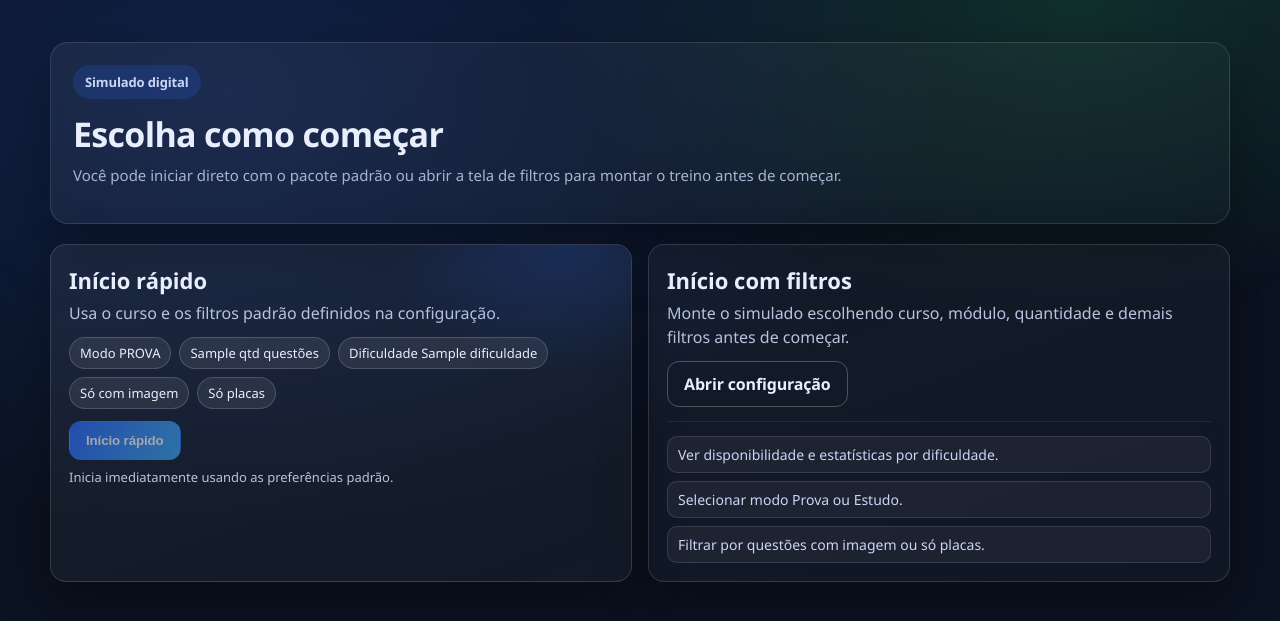
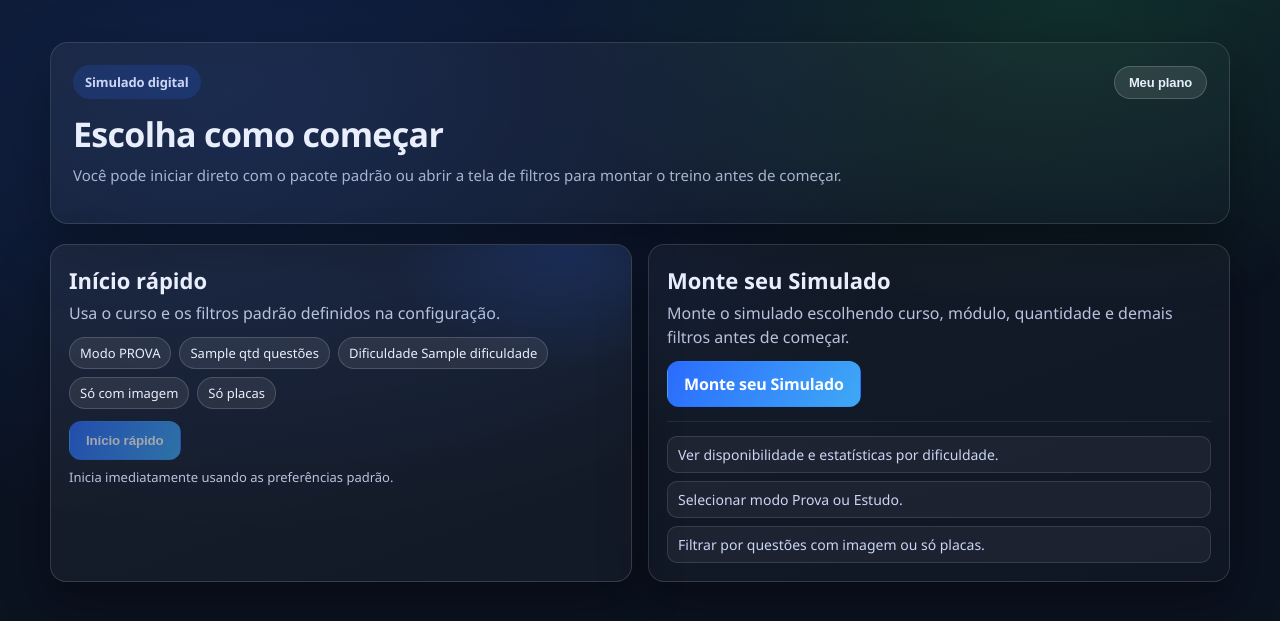
Before and after one commit to AlexBrazil/banco_provas_senatran, a Django app: template banco_questoes/templates/simulado/inicio.html in a window 1280 px wide. Shown: the top 621 px of the page. Run offline with Django 5.2, Linux system fonts and the light colour scheme; the template is opened without the code that fills it: most values are stand-ins (such as "Sample title", 1, 10 or a date in 2020); parts of the project's set-up code (start-up, migrations or seed data) failed here and were passed over.

Commit message:
Organizando a UI

```diff
--- a/banco_questoes/templates/simulado/config.html
+++ b/banco_questoes/templates/simulado/config.html
@@ -84,7 +84,7 @@
                         <select name="curso_id" id="curso_id" required>
                             <option value="">Selecione o curso...</option>
                             {% for c in cursos %}
-                                <option value="{{ c.id }}">{{ c.nome }}</option>
+                                <option value="{{ c.id }}" {% if quick_curso_id and c.id == quick_curso_id %}selected{% endif %}>{{ c.nome }}</option>
                             {% endfor %}
                         </select>
                     </div>
--- a/banco_questoes/templates/simulado/inicio.html
+++ b/banco_questoes/templates/simulado/inicio.html
@@ -12,7 +12,18 @@
 <body class="inicio-body">
   <main class="inicio-layout">
     <section class="inicio-hero">
-      <p class="inicio-badge">Simulado digital</p>
+      <div class="inicio-hero-top">
+        <p class="inicio-badge">Simulado digital</p>
+        <button
+          type="button"
+          class="inicio-btn inicio-btn--ghost inicio-btn--plan"
+          id="btn-meu-plano"
+          aria-haspopup="dialog"
+          aria-controls="modal-meu-plano"
+        >
+          Meu plano
+        </button>
+      </div>
       <h1 class="inicio-title">Escolha como começar</h1>
       <p class="inicio-subtitle">
         Você pode iniciar direto com o pacote padrão ou abrir a tela de filtros para montar o treino antes de começar.
@@ -67,9 +78,36 @@
         </p>
       </form>
 
-      {% if plano_status and plano_status.ativo %}
-        <div class="inicio-card inicio-card--secondary">
-          <h2 class="inicio-card-title">Seu plano</h2>
+      <div class="inicio-card inicio-card--secondary">
+        <h2 class="inicio-card-title">Monte seu Simulado</h2>
+        <p class="inicio-card-text">
+          Monte o simulado escolhendo curso, módulo, quantidade e demais filtros antes de começar.
+        </p>
+        <div class="inicio-card-actions">
+          <a href="{% url 'simulado:config' %}" class="inicio-btn inicio-btn--primary">Monte seu Simulado</a>
+        </div>
+        <div class="inicio-divider"></div>
+        <ul class="inicio-list">
+          <li>Ver disponibilidade e estatísticas por dificuldade.</li>
+          <li>Selecionar modo Prova ou Estudo.</li>
+          <li>Filtrar por questões com imagem ou só placas.</li>
+        </ul>
+      </div>
+    </section>
+  </main>
+
+  <dialog
+    id="modal-meu-plano"
+    class="inicio-modal"
+    aria-labelledby="modal-meu-plano-title"
+  >
+    <div class="inicio-modal__panel" role="document" tabindex="-1">
+      <div class="inicio-modal__header">
+        <h2 id="modal-meu-plano-title" class="inicio-modal__title">Meu plano</h2>
+        <button type="button" class="inicio-modal__close" data-modal-close aria-label="Fechar modal">×</button>
+      </div>
+      <div class="inicio-modal__body">
+        {% if plano_status and plano_status.ativo %}
           <p class="inicio-card-text">Plano {{ plano_status.nome }}</p>
           <div class="inicio-meta">
             {% if plano_status.ilimitado %}
@@ -83,33 +121,22 @@
             {% endif %}
           </div>
           {% if plano_status.janela_fim %}
-            <p class="inicio-hint">Janela atual ate {{ plano_status.janela_fim|date:"d/m/Y H:i" }}</p>
+            <p class="inicio-hint">Janela atual até {{ plano_status.janela_fim|date:"d/m/Y H:i" }}</p>
           {% endif %}
           {% if plano_status.valid_until %}
-            <p class="inicio-hint">Valido ate {{ plano_status.valid_until|date:"d/m/Y H:i" }}</p>
+            <p class="inicio-hint">Válido até {{ plano_status.valid_until|date:"d/m/Y H:i" }}</p>
           {% endif %}
-        </div>
-      {% endif %}
-
-      <div class="inicio-card inicio-card--secondary">
-        <h2 class="inicio-card-title">Início com filtros</h2>
-        <p class="inicio-card-text">
-          Monte o simulado escolhendo curso, módulo, quantidade e demais filtros antes de começar.
-        </p>
-        <div class="inicio-card-actions">
-          <a href="{% url 'simulado:config' %}" class="inicio-btn inicio-btn--outline">Abrir configuração</a>
-        </div>
-        <div class="inicio-divider"></div>
-        <ul class="inicio-list">
-          <li>Ver disponibilidade e estatísticas por dificuldade.</li>
-          <li>Selecionar modo Prova ou Estudo.</li>
-          <li>Filtrar por questões com imagem ou só placas.</li>
-        </ul>
+        {% else %}
+          <p class="inicio-card-text">
+            Nenhum plano ativo - Entre em contato com (53) 99121-4707 para adquirir um plano
+          </p>
+        {% endif %}
       </div>
-    </section>
-  </main>
+    </div>
+  </dialog>
 
   <div class="scroll-hint__sentinel" aria-hidden="true"></div>
+  <script src="{% static 'simulado/inicio.js' %}"></script>
   <script src="{% static 'simulado/scroll-hint.js' %}"></script>
 </body>
 </html>
--- a/static/Simulado/inicio.css
+++ b/static/simulado/inicio.css
@@ -25,6 +25,15 @@ body.inicio-body {
   box-shadow: 0 22px 60px rgba(0,0,0,0.36);
 }
 
+.inicio-hero-top {
+  display: flex;
+  align-items: center;
+  justify-content: space-between;
+  gap: 12px;
+  flex-wrap: wrap;
+  margin-bottom: 12px;
+}
+
 .inicio-badge {
   display: inline-flex;
   align-items: center;
@@ -165,6 +174,12 @@ body.inicio-body {
   color: #e9eefc;
 }
 
+.inicio-btn--plan {
+  border-radius: 999px;
+  padding: 8px 14px;
+  font-size: 13px;
+}
+
 .inicio-hint {
   margin: 8px 0 0;
   color: #b8c2dc;
--- /dev/null
+++ b/static/simulado/inicio.js
@@ -0,0 +1,57 @@
+(function () {
+  const btnOpen = document.getElementById("btn-meu-plano");
+  const modal = document.getElementById("modal-meu-plano");
+  if (!btnOpen || !modal) return;
+
+  const panel = modal.querySelector(".inicio-modal__panel");
+  const closeTargets = modal.querySelectorAll("[data-modal-close]");
+  let lastFocus = null;
+
+  function openModal() {
+    lastFocus = document.activeElement;
+    if (typeof modal.showModal === "function") {
+      modal.showModal();
+    } else {
+      modal.setAttribute("open", "");
+    }
+    document.body.classList.add("inicio-modal-open");
+    if (panel && typeof panel.focus === "function") panel.focus();
+  }
+
+  function closeModal() {
+    if (typeof modal.close === "function") {
+      modal.close();
+    } else {
+      modal.removeAttribute("open");
+    }
+    document.body.classList.remove("inicio-modal-open");
+    if (lastFocus && typeof lastFocus.focus === "function") {
+      lastFocus.focus();
+    }
+  }
+
+  btnOpen.addEventListener("click", openModal);
+
+  closeTargets.forEach((el) => {
+    el.addEventListener("click", closeModal);
+  });
+
+  modal.addEventListener("click", (event) => {
+    if (event.target === modal) closeModal();
+  });
+
+  modal.addEventListener("close", () => {
+    document.body.classList.remove("inicio-modal-open");
+  });
+
+  modal.addEventListener("cancel", () => {
+    document.body.classList.remove("inicio-modal-open");
+  });
+
+  document.addEventListener("keydown", (event) => {
+    if (event.key === "Escape" && modal.hasAttribute("open")) {
+      event.preventDefault();
+      closeModal();
+    }
+  });
+})();
```
Also changed, not shown: other parts of static/simulado/inicio.css (+77 -1 lines), doc/AGENTS.MD (+1 -0 lines), static/simulado/simulado.js (renamed from static/Simulado/simulado.js, +10 -0 lines), static/simulado/scroll-hint.css (renamed from static/Simulado/scroll-hint.css), static/simulado/scroll-hint.js (renamed from static/Simulado/scroll-hint.js), static/simulado/simulado copy 2.js (renamed from static/Simulado/simulado copy 2.js), static/simulado/simulado copy.js (renamed from static/Simulado/simulado copy.js), static/simulado/simulado.css (renamed from static/Simulado/simulado.css).
